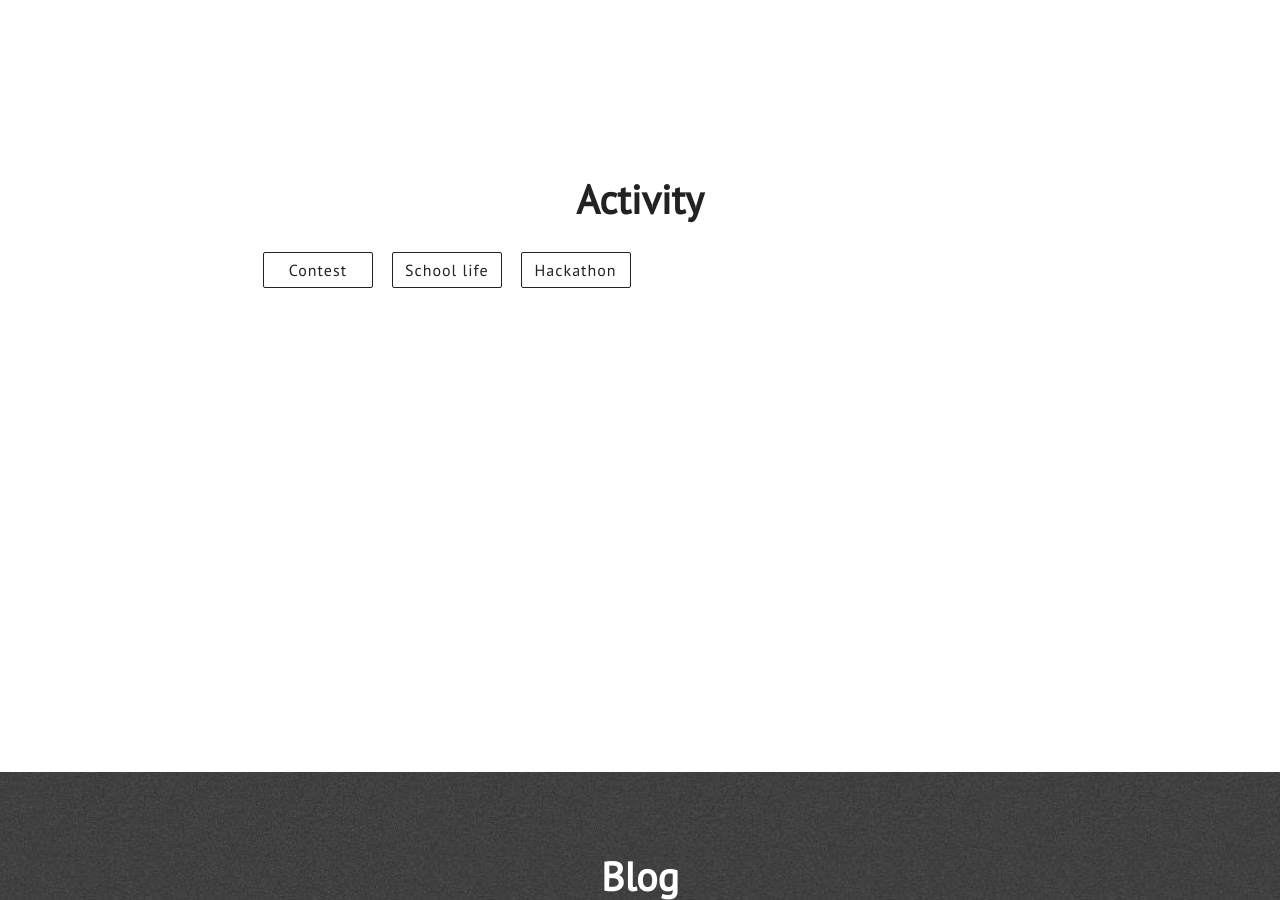
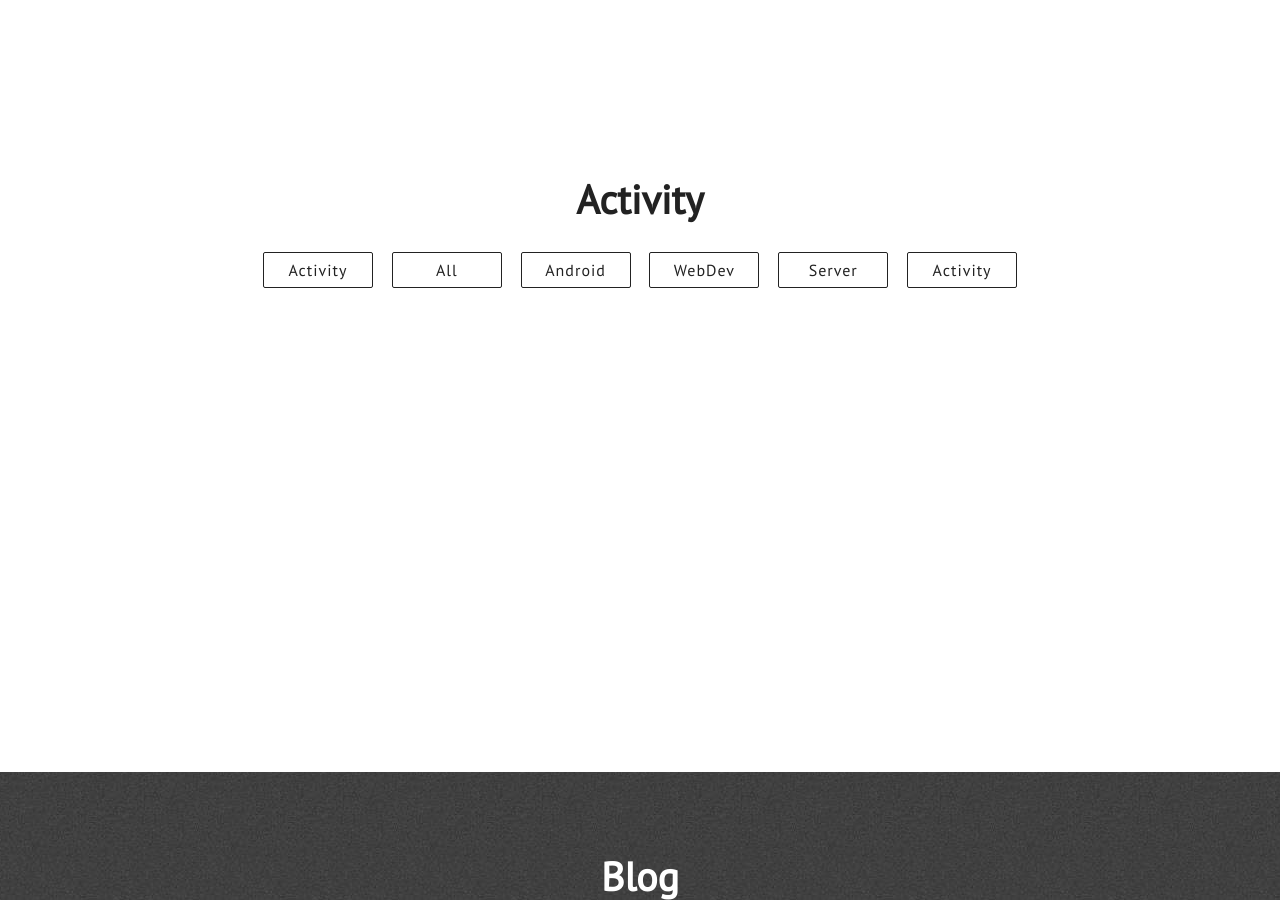
Before and after one commit to EJ-pro/EJ-pro.github.io, a Jekyll site: the page built from index.html, in a window 1280 px wide and 900 px high, scrolled down 4234 px. Built offline with Jekyll 4.4.1, drawn with Linux system fonts in a browser that asks for light colours; nearby versions of some CDN libraries.

Commit message:
activity data 수정

```diff
--- a/_includes/activity.html
+++ b/_includes/activity.html
@@ -5,9 +5,12 @@
 
                 <div class="activity-technologies">
 
-                    <a id="contest" class="semi-transparent-button with-border white-button" onclick="selected('contest')">Contest</a>
-                    <a id="school life" class="semi-transparent-button with-border white-button" onclick="selected('school life')">School life</a>
-                    <a id="hackathon" class="semi-transparent-button with-border white-button" onclick="selected('hackathon')">Hackathon</a>
+                    <a id="featured" class="semi-transparent-button with-border white-button" onclick="selected('featured')">Activity</a>
+                    <a id="all" class="semi-transparent-button with-border white-button" onclick="selected('all')">All</a>
+                    <a id="android" class="semi-transparent-button with-border white-button" onclick="selected('android')">Android</a>
+                    <a id="webdev" class="semi-transparent-button with-border white-button" onclick="selected('webdev')">WebDev</a>
+                    <a id="security" class="semi-transparent-button with-border white-button" onclick="selected('security')">Server</a>
+                    <a id="diy" class="semi-transparent-button with-border white-button" onclick="selected('diy')">Activity</a>
 
                 </div>
 
```
